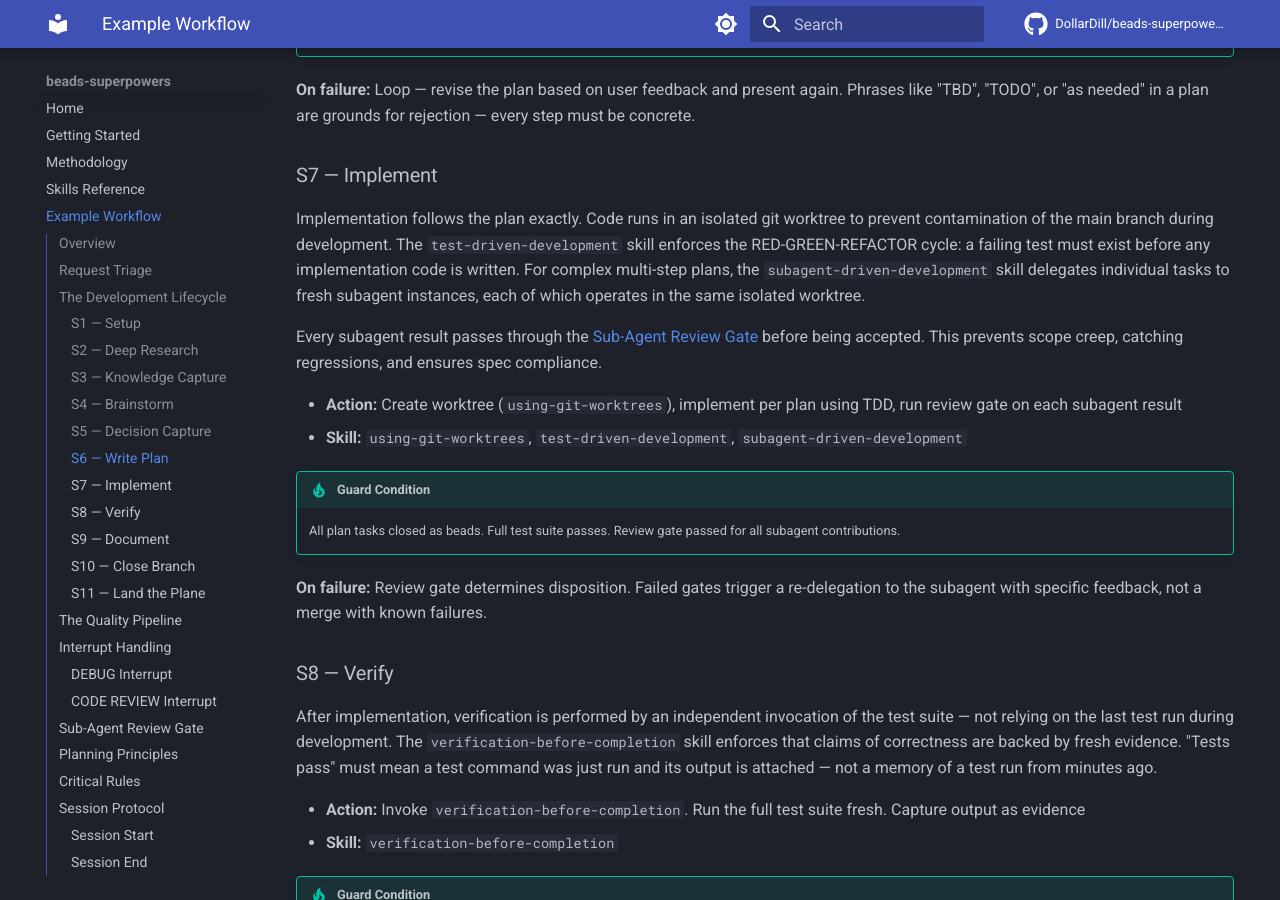
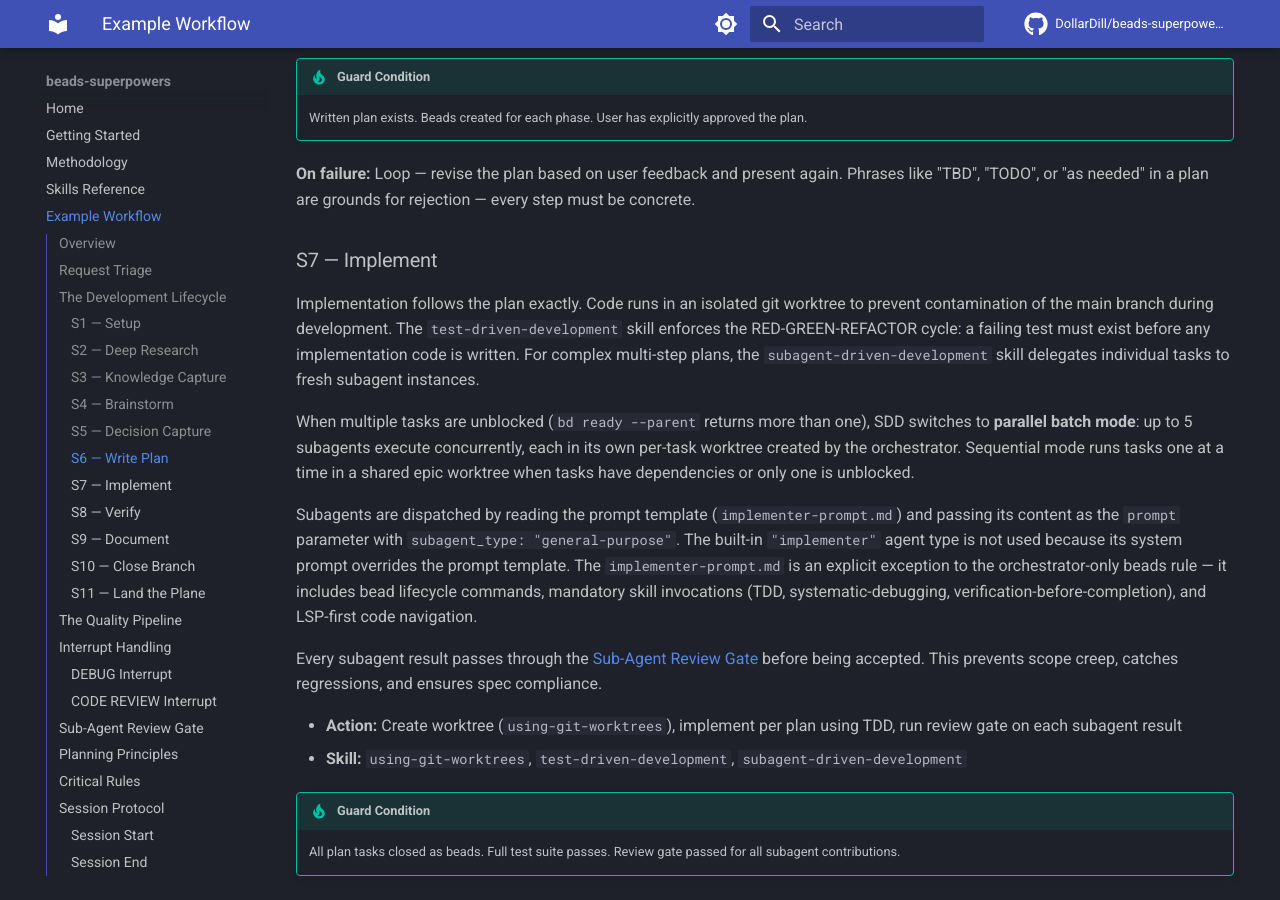
Before and after one commit to DollarDill/beads-superpowers, an MkDocs documentation site: the page built from docs-src/workflow.md, in a window 1280 px wide and 900 px high, scrolled down 4264 px. Built offline with MkDocs 1.6.1 and Material for MkDocs 9.7.7, drawn with Linux system fonts in a browser that asks for light colours; comment, search, counter and statistics services are not loaded; some of the changed text lies outside the part shown.

Commit message:
docs: fix workflow.md — broken links, wrong skill refs, add parallel batch (bd-g7m)
- Fix tip box: replace deleted researcher.md/implementer.md links with yegge.md
- Fix S2: dispatching-parallel-agents → research-driven-development
- Fix S3: getting-up-to-speed → orchestrator writes KB directly
- Update S7: add parallel batch mode, dispatch pattern, implementer beads-awareness

```diff
--- a/docs-src/workflow.md
+++ b/docs-src/workflow.md
@@ -3,11 +3,13 @@
 How beads-superpowers skills orchestrate a complete professional development lifecycle.
 
 !!! tip "Ready to use this workflow?"
-    We provide a complete, copy-paste-ready configuration bundle with the CLAUDE.md, researcher agent, and implementer agent pre-configured for this workflow.
+    We provide a complete, copy-paste-ready configuration bundle with the CLAUDE.md and orchestrator agent pre-configured for this workflow.
 
-    [Get the CLAUDE.md + Agent Configs](https://github.com/DollarDill/beads-superpowers/tree/main/example-workflow){ .md-button }
+    [Get the CLAUDE.md + Agent Config](https://github.com/DollarDill/beads-superpowers/tree/main/example-workflow){ .md-button }
 
-    Contains: [CLAUDE.md](https://github.com/DollarDill/beads-superpowers/blob/main/example-workflow/CLAUDE.md) · [researcher.md](https://github.com/DollarDill/beads-superpowers/blob/main/example-workflow/agents/researcher.md) · [implementer.md](https://github.com/DollarDill/beads-superpowers/blob/main/example-workflow/agents/implementer.md)
+    Contains: [CLAUDE.md](https://github.com/DollarDill/beads-superpowers/blob/main/example-workflow/CLAUDE.md) · [yegge.md](https://github.com/DollarDill/beads-superpowers/blob/main/example-workflow/agents/yegge.md) (orchestrator agent)
+
+    Subagents (researcher, implementer, code-reviewer) are dispatched via prompt templates within their skills — no standalone agent files needed.
 
 ## Overview
 
@@ -80,8 +82,8 @@
 
 For non-trivial tasks, research runs before any design decisions are made. Two parallel workstreams run simultaneously: a researcher subagent investigates the problem domain, existing patterns, and prior art in the codebase; an explorer subagent maps the affected code, identifies dependencies, and traces blast radius. Running these in parallel cuts research time roughly in half without sacrificing coverage.
 
-- **Action:** Dispatch researcher and explorer agents in parallel via the `dispatching-parallel-agents` skill
-- **Skill:** `dispatching-parallel-agents`, `getting-up-to-speed`
+- **Action:** Invoke `research-driven-development`, which dispatches a researcher subagent (via `researcher-prompt.md`) and an `@explore` agent in parallel
+- **Skill:** `research-driven-development`
 
 !!! tip "Guard Condition"
     Both agents return findings. If one fails, the other's findings are sufficient to proceed — but the gap must be noted.
@@ -92,8 +94,8 @@
 
 Research findings are synthesized into a durable knowledge artifact. This step prevents rediscovery — the next time a related problem comes up, the recorded knowledge is available. The synthesis also forces a coherence check: if the researcher and explorer findings contradict each other, the conflict surfaces now rather than in implementation.
 
-- **Action:** Synthesize research from S2, write a structured knowledge base document. Store key learnings with `bd remember "insight"`
-- **Skill:** `getting-up-to-speed`
+- **Action:** Synthesize research from S2, write a structured knowledge base document to the research output directory. Store key learnings with `bd remember "insight"`
+- **Skill:** None — the orchestrator synthesizes and writes directly. The output path is resolved by the `research-driven-development` skill's DCI resolver
 
 !!! tip "Guard Condition"
     Knowledge base document written and confirmed. Persistent learnings stored in beads memory.
@@ -138,9 +140,13 @@
 
 ### S7 — Implement
 
-Implementation follows the plan exactly. Code runs in an isolated git worktree to prevent contamination of the main branch during development. The `test-driven-development` skill enforces the RED-GREEN-REFACTOR cycle: a failing test must exist before any implementation code is written. For complex multi-step plans, the `subagent-driven-development` skill delegates individual tasks to fresh subagent instances, each of which operates in the same isolated worktree.
+Implementation follows the plan exactly. Code runs in an isolated git worktree to prevent contamination of the main branch during development. The `test-driven-development` skill enforces the RED-GREEN-REFACTOR cycle: a failing test must exist before any implementation code is written. For complex multi-step plans, the `subagent-driven-development` skill delegates individual tasks to fresh subagent instances.
 
-Every subagent result passes through the [Sub-Agent Review Gate](#sub-agent-review-gate) before being accepted. This prevents scope creep, catching regressions, and ensures spec compliance.
+When multiple tasks are unblocked (`bd ready --parent` returns more than one), SDD switches to **parallel batch mode**: up to 5 subagents execute concurrently, each in its own per-task worktree created by the orchestrator. Sequential mode runs tasks one at a time in a shared epic worktree when tasks have dependencies or only one is unblocked.
+
+Subagents are dispatched by reading the prompt template (`implementer-prompt.md`) and passing its content as the `prompt` parameter with `subagent_type: "general-purpose"`. The built-in `"implementer"` agent type is not used because its system prompt overrides the prompt template. The `implementer-prompt.md` is an explicit exception to the orchestrator-only beads rule — it includes bead lifecycle commands, mandatory skill invocations (TDD, systematic-debugging, verification-before-completion), and LSP-first code navigation.
+
+Every subagent result passes through the [Sub-Agent Review Gate](#sub-agent-review-gate) before being accepted. This prevents scope creep, catches regressions, and ensures spec compliance.
 
 - **Action:** Create worktree (`using-git-worktrees`), implement per plan using TDD, run review gate on each subagent result
 - **Skill:** `using-git-worktrees`, `test-driven-development`, `subagent-driven-development`
```
